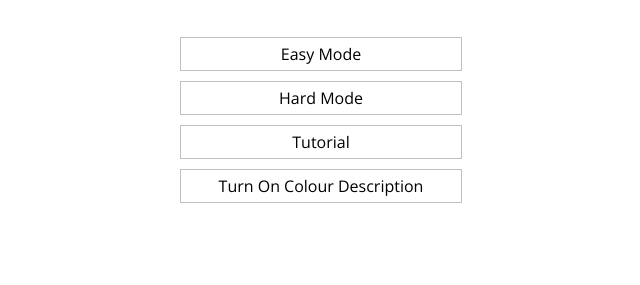
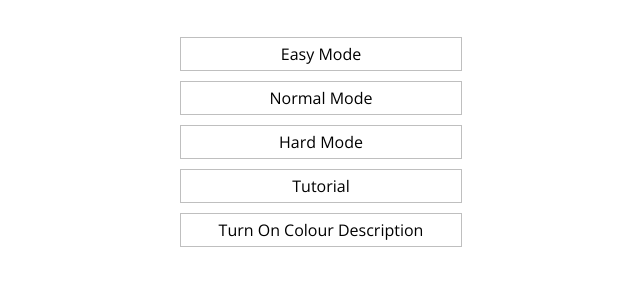
Before and after one commit to davoid-avoid/underbrush, a plain HTML site: page index.html in a window 1280 px wide. Shown: the part 359-644 px from the top of the page, without its empty margins (319-959 px from the left). Drawn offline with nearby package versions, Linux system fonts and the light colour scheme.

Commit message:
Normal mode added

```diff
--- a/index.html
+++ b/index.html
@@ -24,7 +24,7 @@ var $= jQuery.noConflict();
  <div id="topmenu"><div id="menubutton"></div><div id="scorecard"></div><div id="cardsremaining"></div></div><div id="doomcount"></div><div id="lamp1"></div><div id="lamp2"></div><br>
   <div id="sequence"></div><br>
   <div id="hand"><center><img src="img/logo.png" style="margin-top: -60px;"></center><br><div id="title">UNDERBRUSH</div></div>
-  <div id="infocard"><p id="easy" class="option">Easy Mode</p><p id="hard" class="option">Hard Mode</p><p id="tutorial" class="option">Tutorial</p><p id="captionon" class="option">Turn On Colour Description</p></div>
+  <div id="infocard"><p id="easy" class="option">Easy Mode</p><p id="normal" class="option">Normal Mode</p><p id="normal" class="option">Hard Mode</p><p id="tutorial" class="option">Tutorial</p><p id="captionon" class="option">Turn On Colour Description</p></div>
   <div id="preview"></div>
   <!--<input onclick="easygame()" type="button" value="easy mode" id="easymode" style="float:left;position:relative;"></input>
   <input onclick="hardgame()" type="button" value="hard mode" id="hardmode" style="float:left;position:relative; margin-left: 10px;"></input>
```
